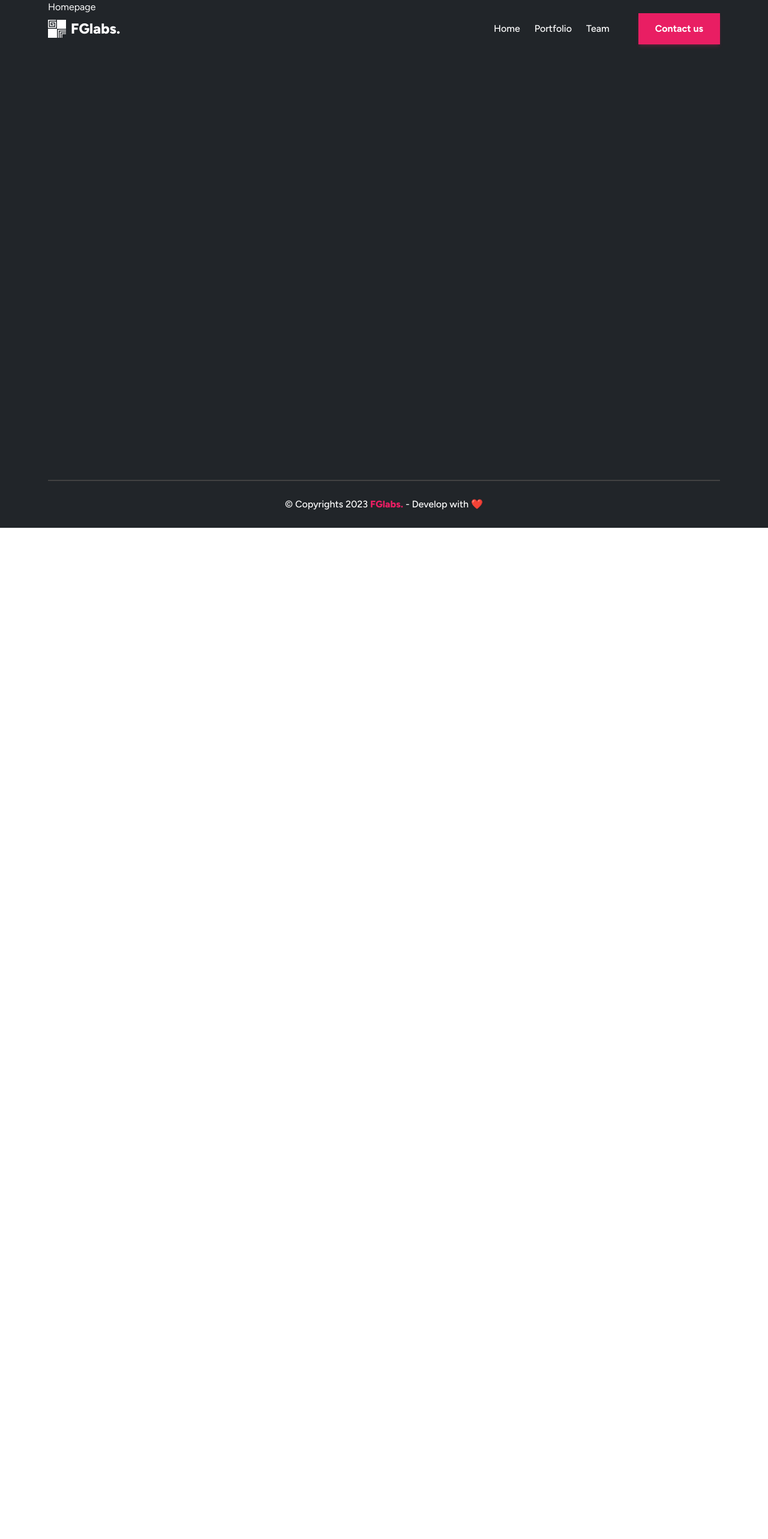
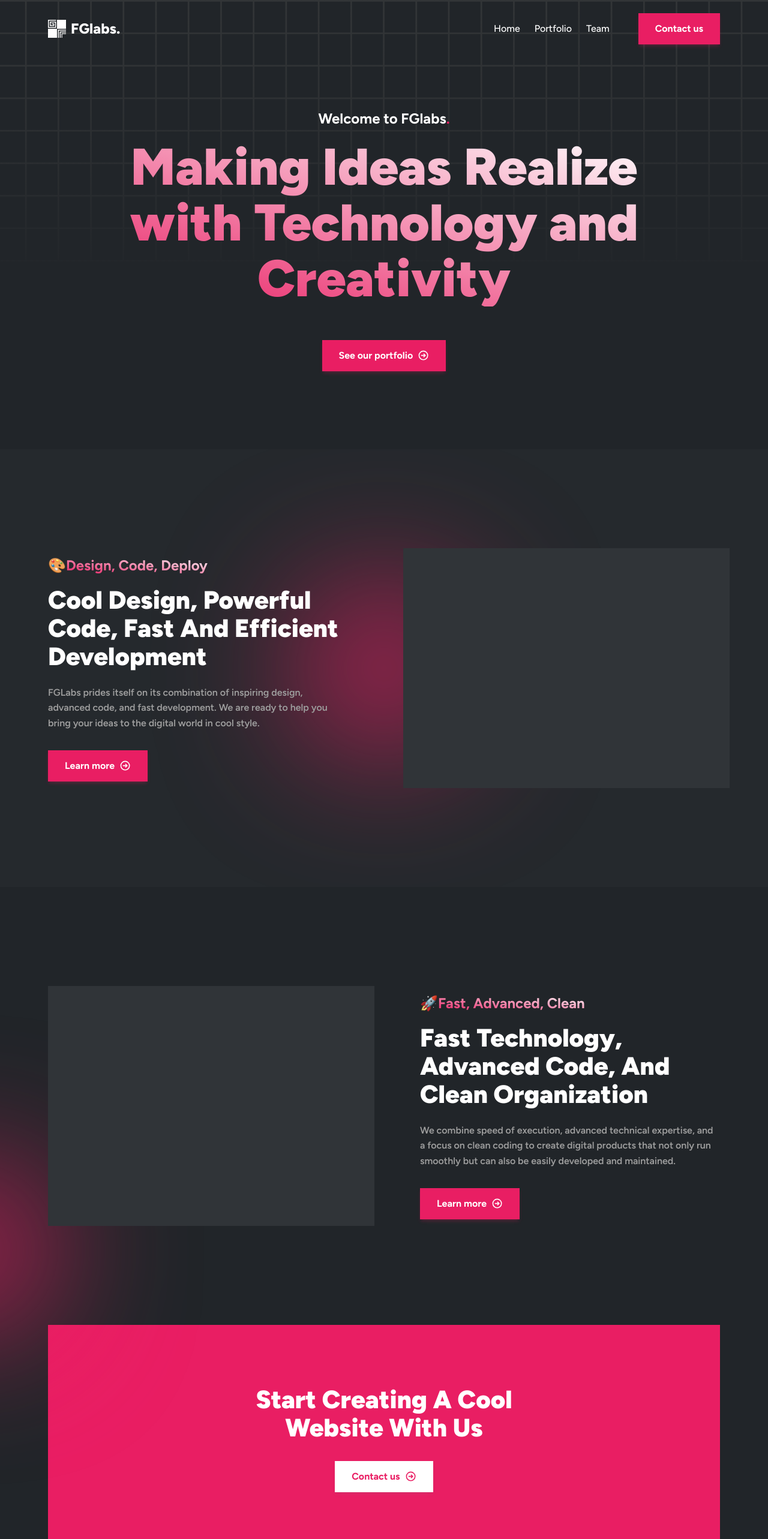
Before and after one commit to fajarfadillahh/fglabs-portfolio-website, a Next.js app: page / in a window 1280 px wide. Shown: the top 2566 px of the page at 60% size. Before the commit the page ends 880 px from the top, so only its background shows below. Built offline with nearby package versions, Linux system fonts and the light colour scheme.

Commit message:
modified Home page

```diff
--- a/pages/index.jsx
+++ b/pages/index.jsx
@@ -1,5 +1,7 @@
 import Head from "next/head";
-import { Typography } from "@material-tailwind/react";
+import Image from "next/image";
+import { Button, Typography } from "@material-tailwind/react";
+import { HiOutlineArrowCircleRight } from "react-icons/hi";
 
 // import components
 import Layout from "@/components/Layout";
@@ -15,8 +17,117 @@ export default function Home() {
       </Head>
 
       <Layout>
-        <section className="container">
-          <span className="text-white">Homepage</span>
+        <section className="relative pb-[130px] pt-[180px]">
+          <Image
+            src="/assets/bg-accent.svg"
+            alt="bgaccent"
+            width={1440}
+            height={490}
+            priority={true}
+            className="absolute left-0 top-0"
+          />
+
+          <div className="container relative flex flex-col items-center justify-center gap-14">
+            <div className="text-center">
+              <Typography className="mb-4 text-[24px] font-bold text-white">
+                Welcome to FGlabs<span className="text-pink-500">.</span>
+              </Typography>
+              <Typography className="max-w-[910px] bg-gradient-to-tr from-pink-500 to-white bg-clip-text text-[86px] font-black leading-[108%] text-transparent">
+                Making Ideas Realize with Technology and Creativity
+              </Typography>
+            </div>
+
+            <Button
+              size="lg"
+              color="pink"
+              className="inline-flex items-center gap-2 rounded-none text-base font-bold normal-case"
+            >
+              See our portfolio
+              <HiOutlineArrowCircleRight className="text-[1.2rem]" />
+            </Button>
+          </div>
+        </section>
+
+        <section className="relative flex h-[730px] items-center justify-center overflow-hidden bg-[#25292D]">
+          <div className="absolute h-[250px] w-[250px] rounded-full bg-pink-500 blur-[120px]" />
+
+          <div className="container relative grid grid-cols-2 items-center gap-16">
+            <div>
+              <Typography className="mb-4 text-[24px] font-bold">
+                🎨
+                <span className="bg-gradient-to-tr from-pink-500 to-white bg-clip-text capitalize text-transparent">
+                  design, code, deploy
+                </span>
+              </Typography>
+              <Typography className="mb-6 max-w-[500px] text-[42px] font-black capitalize leading-[112%] text-white">
+                Cool design, powerful Code, fast and efficient development
+              </Typography>
+              <Typography className="mb-8 max-w-[470px] text-base font-semibold leading-[160%] text-gray-500">
+                FGLabs prides itself on its combination of inspiring design,
+                advanced code, and fast development. We are ready to help you
+                bring your ideas to the digital world in cool style.
+              </Typography>
+              <Button
+                size="lg"
+                color="pink"
+                className="inline-flex items-center gap-2 rounded-none text-base font-bold normal-case"
+              >
+                Learn more
+                <HiOutlineArrowCircleRight className="text-[1.2rem]" />
+              </Button>
+            </div>
+
+            <div className="h-[400px] w-[544px] bg-[#303438]" />
+          </div>
+        </section>
+
+        <section className="relative flex h-[730px] items-center justify-center">
+          <div className="absolute -left-[175px] bottom-0 h-[250px] w-[250px] rounded-full bg-pink-500 blur-[120px]" />
+
+          <div className="container relative grid grid-cols-2 items-center gap-16">
+            <div className="h-[400px] w-[544px] bg-[#303438]" />
+
+            <div className="justify-self-end">
+              <Typography className="mb-4 text-[24px] font-bold">
+                🚀
+                <span className="bg-gradient-to-tr from-pink-500 to-white bg-clip-text capitalize text-transparent">
+                  fast, advanced, clean
+                </span>
+              </Typography>
+              <Typography className="mb-6 max-w-[500px] text-[42px] font-black capitalize leading-[112%] text-white">
+                Fast Technology, Advanced Code, and Clean Organization
+              </Typography>
+              <Typography className="mb-8 max-w-[490px] text-base font-semibold leading-[160%] text-gray-500">
+                We combine speed of execution, advanced technical expertise, and
+                a focus on clean coding to create digital products that not only
+                run smoothly but can also be easily developed and maintained.
+              </Typography>
+              <Button
+                size="lg"
+                color="pink"
+                className="inline-flex items-center gap-2 rounded-none text-base font-bold normal-case"
+              >
+                Learn more
+                <HiOutlineArrowCircleRight className="text-[1.2rem]" />
+              </Button>
+            </div>
+          </div>
+        </section>
+
+        <section className="pb-[140px]">
+          <div className="container flex h-[380px] flex-col items-center justify-center gap-8 bg-pink-500">
+            <Typography className="max-w-[450px] text-center text-[42px] font-black capitalize leading-[112%] text-white">
+              Start creating a cool website with us
+            </Typography>
+            <Button
+              size="lg"
+              color="white"
+              className="inline-flex items-center gap-2 rounded-none text-base font-bold normal-case text-pink-500"
+            >
+              Contact us
+              <HiOutlineArrowCircleRight className="text-[1.2rem]" />
+            </Button>
+          </div>
         </section>
       </Layout>
     </>
```
